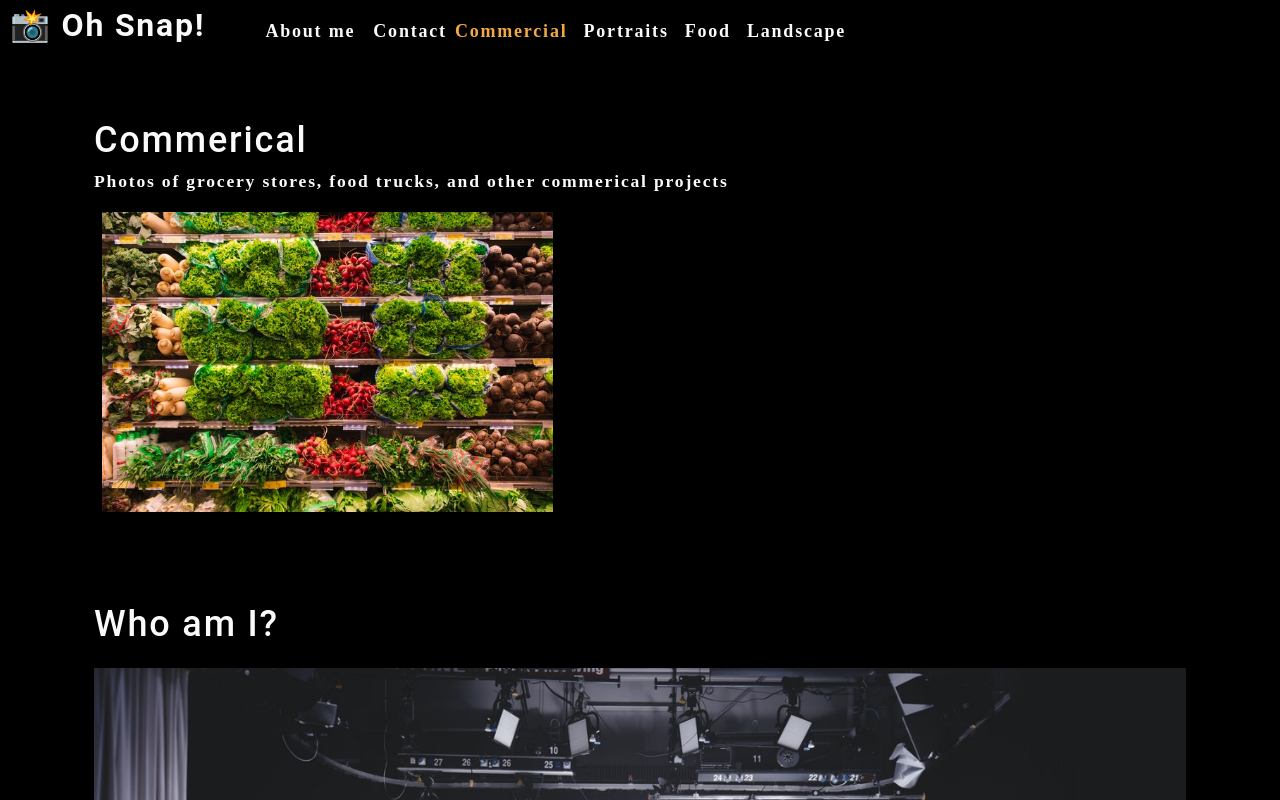
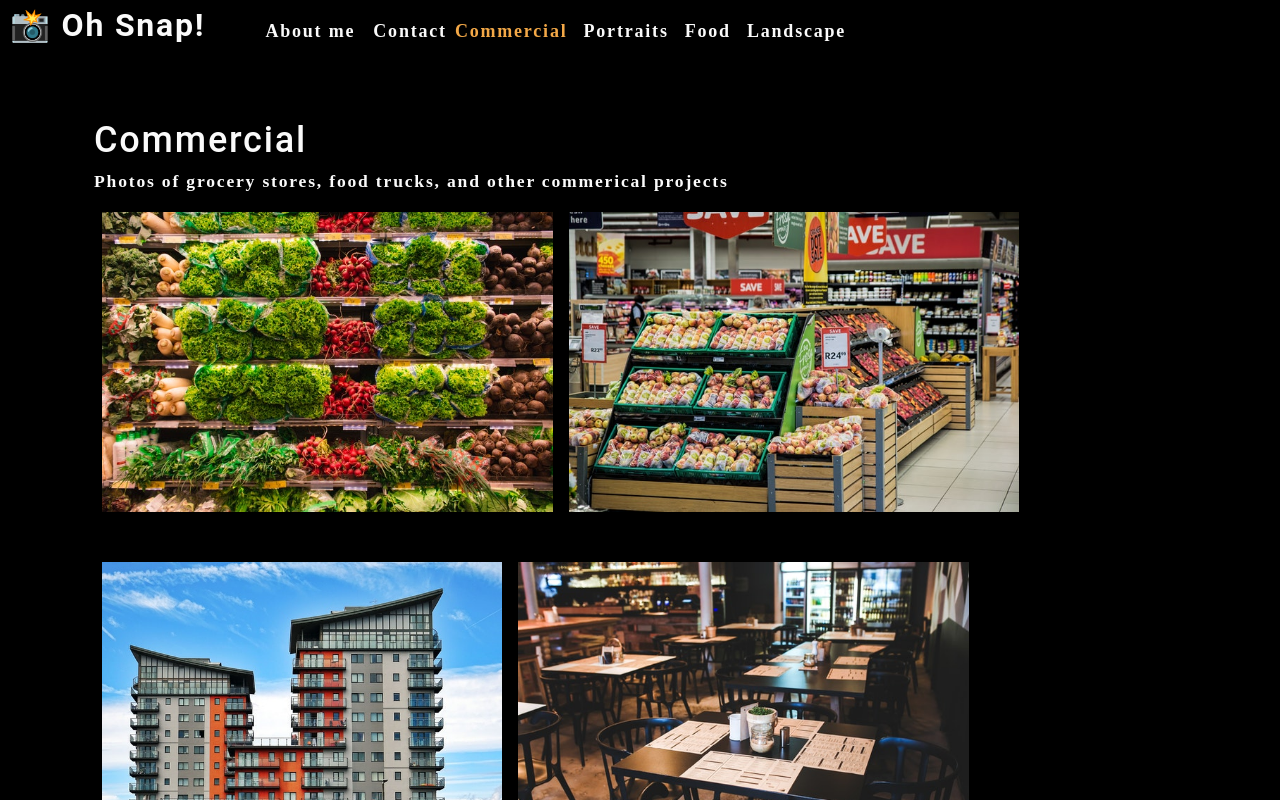
Before and after one commit to cmskorcz/photo-port, a React (Create React App) app: page / in a window 1280 px wide. Shown: the top 800 px of the page. Built offline with nearby package versions, Linux system fonts and the light colour scheme.

Commit message:
photos display when proper category clicked

```diff
--- a/src/App.js
+++ b/src/App.js
@@ -34,7 +34,7 @@
         currentCategory={currentCategory}
       ></Nav>
       <main>
-        <Gallery></Gallery>
+        <Gallery currentCategory={currentCategory}></Gallery>
         <About></About>
       </main>
     </div>
--- a/src/components/Gallery/index.js
+++ b/src/components/Gallery/index.js
@@ -1,23 +1,14 @@
 import React from "react";
 import { capitalizeFirstLetter } from '../../utils/helpers';
-import photo from '../../assets/small/commercial/0.jpg'
+import PhotoList from "../PhotoList";
 
-function Gallery() {
-  const currentCategory = {
-    name: 'commerical',
-    description: 'Photos of grocery stores, food trucks, and other commerical projects'
-  }
+function Gallery({ currentCategory }) {
+  const { name, description } = currentCategory;
   return (
     <section>
-      <h1>{capitalizeFirstLetter(currentCategory.name)}</h1>
-      <p>{currentCategory.description}</p>
-      <div className="flex-row">
-        <img
-        src={photo}
-        alt="Commericial Example"
-        className="img-thumbnail mx-1"
-        />
-      </div>
+      <h1 data-testid="h1tag">{capitalizeFirstLetter(name)}</h1>
+      <p>{description}</p>
+      <PhotoList category={currentCategory.name} />
     </section>
   )
 }
--- /dev/null
+++ b/src/components/PhotoList/index.js
@@ -0,0 +1,120 @@
+import React, { useState } from "react";
+
+function PhotoList({ category }) {
+  const [photos] = useState([
+    {
+      name: 'Grocery aisle',
+      category: 'commercial',
+      description: 'Lorem ipsum dolor sit amet, consectetur adipiscing elit. Nunc ultricie',
+    },
+    {
+      name: 'Grocery booth',
+      category: 'commercial',
+      description: 'Lorem ipsum dolor sit amet, consectetur adipiscing elit. Nunc ultricie',
+    },
+    {
+      name: 'Building exterior',
+      category: 'commercial',
+      description: 'Lorem ipsum dolor sit amet, consectetur adipiscing elit. Nunc ultricie',
+    },
+    {
+      name: 'Restaurant table',
+      category: 'commercial',
+      description: 'Lorem ipsum dolor sit amet, consectetur adipiscing elit. Nunc ultricie',
+    },
+    {
+      name: 'Cafe interior',
+      category: 'commercial',
+      description: 'Lorem ipsum dolor sit amet, consectetur adipiscing elit. Nunc ultricie',
+    },
+    {
+      name: 'Cat green eyes',
+      category: 'portraits',
+      description: 'Lorem ipsum dolor sit amet, consectetur adipiscing elit. Nunc ultricie',
+    },
+    {
+      name: 'Green parrot',
+      category: 'portraits',
+      description: 'Lorem ipsum dolor sit amet, consectetur adipiscing elit. Nunc ultricie',
+    },
+    {
+      name: 'Yellow macaw',
+      category: 'portraits',
+      description: 'Lorem ipsum dolor sit amet, consectetur adipiscing elit. Nunc ultricie',
+    },
+    {
+      name: 'Pug smile',
+      category: 'portraits',
+      description: 'Lorem ipsum dolor sit amet, consectetur adipiscing elit. Nunc ultricie',
+    },
+    {
+      name: 'Pancakes',
+      category: 'food',
+      description: 'Lorem ipsum dolor sit amet, consectetur adipiscing elit. Nunc ultricie',
+    },
+    {
+      name: 'Burrito',
+      category: 'food',
+      description: 'Lorem ipsum dolor sit amet, consectetur adipiscing elit. Nunc ultricie',
+    },
+    {
+      name: 'Scallop pasta',
+      category: 'food',
+      description: 'Lorem ipsum dolor sit amet, consectetur adipiscing elit. Nunc ultricie',
+    },
+    {
+      name: 'Burger',
+      category: 'food',
+      description: 'Lorem ipsum dolor sit amet, consectetur adipiscing elit. Nunc ultricie',
+    },
+    {
+      name: 'Fruit bowl',
+      category: 'food',
+      description: 'Lorem ipsum dolor sit amet, consectetur adipiscing elit. Nunc ultricie',
+    },
+    {
+      name: 'Green river',
+      category: 'landscape',
+      description: 'Lorem ipsum dolor sit amet, consectetur adipiscing elit. Nunc ultricie',
+    },
+    {
+      name: 'Docks',
+      category: 'landscape',
+      description: 'Lorem ipsum dolor sit amet, consectetur adipiscing elit. Nunc ultricie',
+    },
+    {
+      name: 'Panoramic village by sea',
+      category: 'landscape',
+      description: 'Lorem ipsum dolor sit amet, consectetur adipiscing elit. Nunc ultricie',
+    },
+    {
+      name: 'Domestic landscape',
+      category: 'landscape',
+      description: 'Lorem ipsum dolor sit amet, consectetur adipiscing elit. Nunc ultricie',
+    },
+    {
+      name: 'Park bench',
+      category: 'landscape',
+      description: 'Lorem ipsum dolor sit amet, consectetur adipiscing elit. Nunc ultricie',
+    },
+  ]);
+
+  const currentPhotos = photos.filter((photo) => photo.category === category);
+
+  return (
+    <div>
+      <div className="flex-row">
+        {currentPhotos.map((image, i) => (
+          <img
+            src={require(`../../assets/small/${category}/${i}.jpg`)}
+            alt={image.name}
+            className="img-thumbnail mx-1"
+            key={image.name}
+          />
+        ))}
+      </div>
+    </div>
+  )
+}
+
+export default PhotoList;
```
